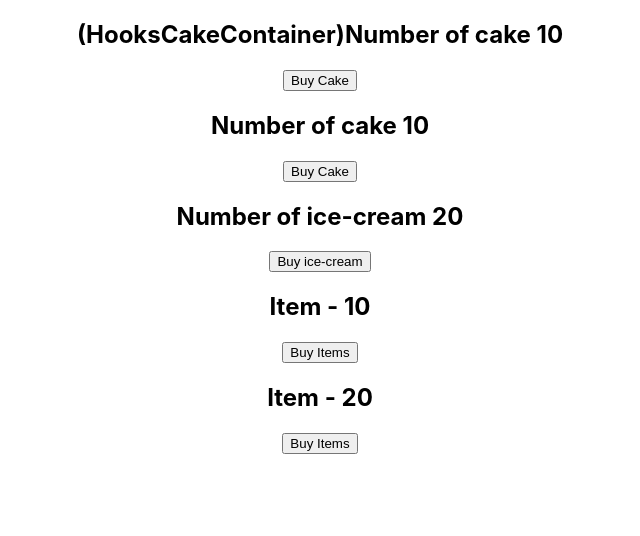
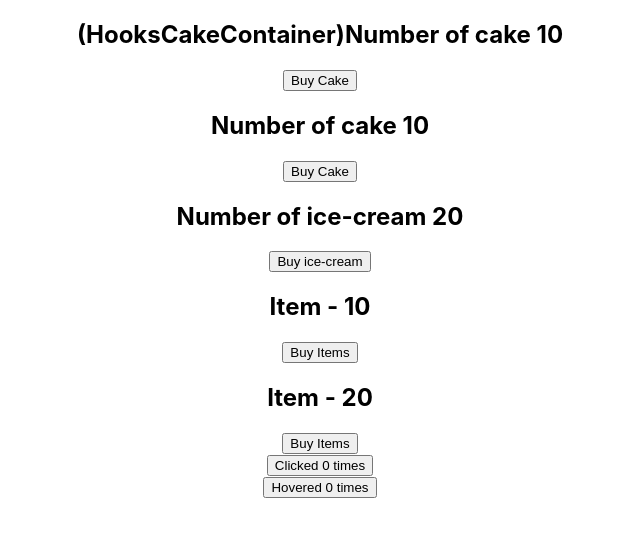
Before and after one commit to jyotsana-khaparde/react-redux-demo, a React (Create React App) app: page / in a window 1280 px wide. Shown: the top 536 px of the page, without its empty margins (320-960 px from the left). Built offline with nearby package versions, Linux system fonts and the light colour scheme.

Commit message:
adde clickCounter and hoverCounter, reason to use HOC

```diff
--- a/src/App.js
+++ b/src/App.js
@@ -5,6 +5,8 @@
 import HooksCakeContainer from '../src/components/hooksCakeContainer'
 import IceCreamContainer from '../src/components/iceCreamContainer'
 import ItemContainer from '../src/components/itemContainer'
+import ClickCounter from '../src/components/clickCounter'
+import HoverCounter from '../src/components/hoverCounter'
 import { Provider } from'react-redux'
 
 function App() {
@@ -24,6 +26,8 @@
         <IceCreamContainer></IceCreamContainer>
         <ItemContainer cake></ItemContainer>
         <ItemContainer></ItemContainer>
+        <ClickCounter></ClickCounter>
+        <HoverCounter></HoverCounter>
       </div>
     </Provider>
   );
--- /dev/null
+++ b/src/components/clickCounter.js
@@ -0,0 +1,29 @@
+import React, {Component} from 'react'
+
+class ClickCounter extends Component {
+    constructor(props){
+        super(props)
+        this.state = {
+            count: 0
+        }
+    }
+
+    incrementCount = () => {
+        this.setState( preState => {
+            return {
+                count: preState.count + 1
+            }
+        })
+    }
+
+    render(){
+        const {count} = this.state
+        return(
+            <div>
+                <button onClick={this.incrementCount}> Clicked {count} times </button>
+            </div>
+        )
+    }
+}
+
+export default ClickCounter
--- /dev/null
+++ b/src/components/hoverCounter.js
@@ -0,0 +1,31 @@
+import React, {Component} from 'react'
+
+class HoverCounter extends Component {
+    constructor(props){
+        super(props)
+        this.state = {
+            count: 0
+        }
+    }
+
+    incrementCount = () => {
+        this.setState( preState => {
+            return {
+                count: preState.count + 1
+            }
+        })
+    }
+
+    render(){
+        const {count} = this.state
+        return (
+            <div>
+                <button onMouseOver={this.incrementCount}> Hovered {count} times </button>
+            </div>
+        )
+    }
+}
+
+export default HoverCounter
+
+// share common functionality between the component without repeating code. this is where HOC coms
```
